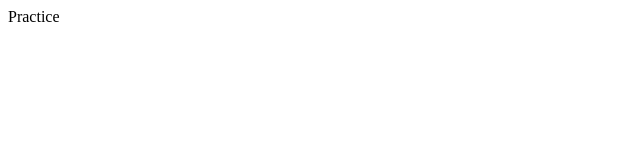
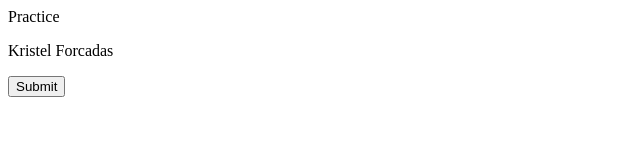
Before and after one commit to tyel/Ulit, a plain HTML site: page index.html in a window 1280 px wide. Shown: the whole page, without its empty margins (0-640 px from the left). Drawn offline with Linux system fonts and the light colour scheme.

Commit message:
added button

```diff
--- a/index.html
+++ b/index.html
@@ -7,5 +7,7 @@
 </head>
 <body>
     Practice
+    <p>Kristel Forcadas</p>
+    <button>Submit</button>
 </body>
 </html>
```
